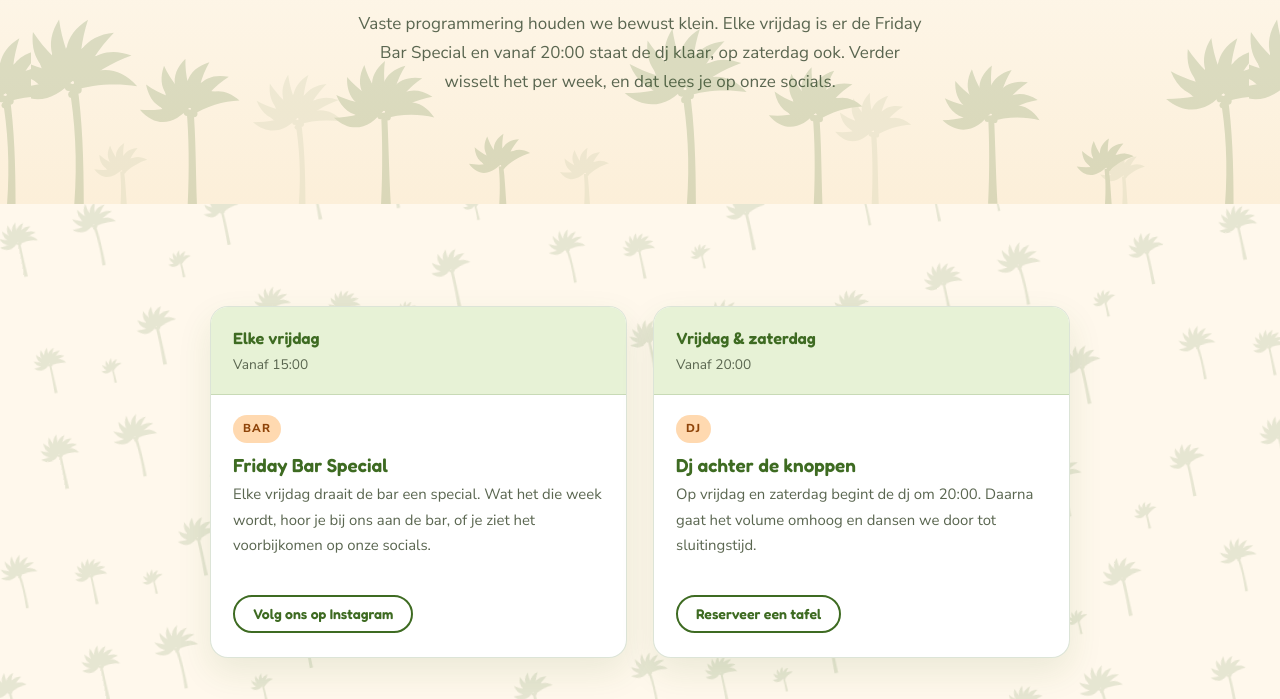
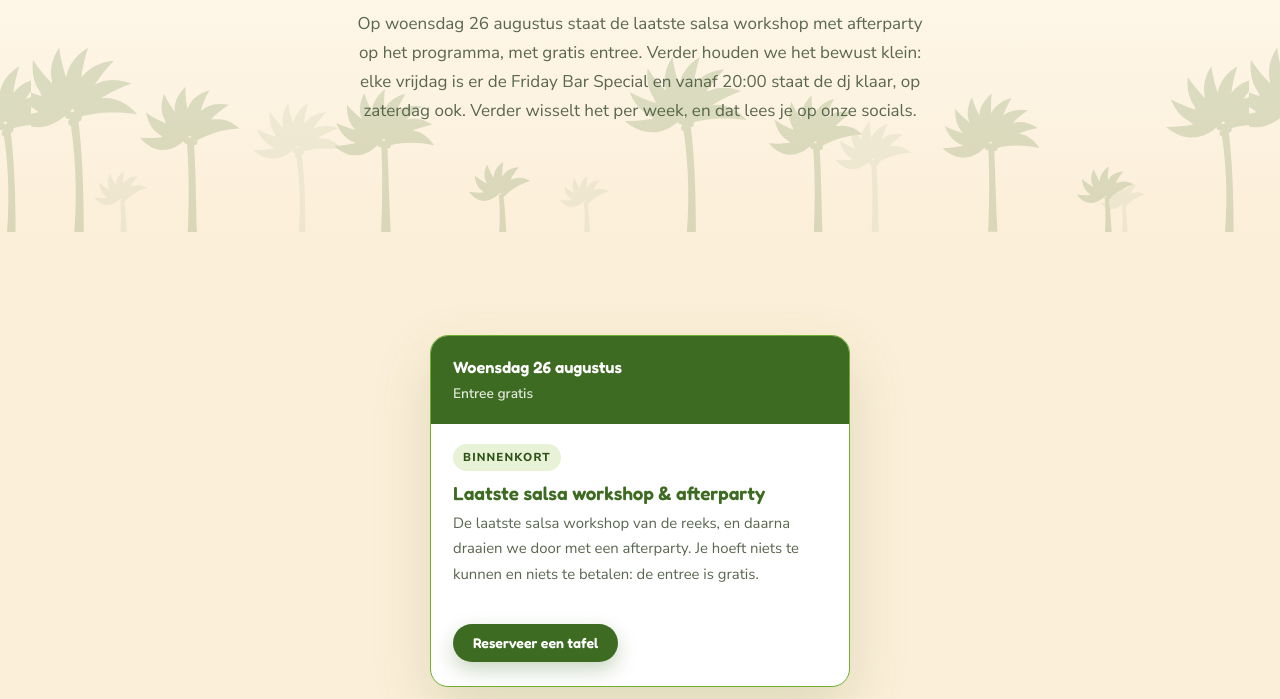
Before and after one commit to Yassin-Jamal/Cafe-United-website, a plain HTML site: page events.html in a window 1280 px wide. Shown: the part 253-952 px from the top of the page. Drawn offline with Linux system fonts and the light colour scheme.

Commit message:
Salsa workshop en afterparty van 26 augustus
One-off on Wednesday 26 August, free entry, so it sits above the weekly
cards on both the events page and the homepage and is styled to outrank
them. Both blocks carry a comment saying they can go after that date.

Co-Authored-By: Claude Opus 5 <noreply@anthropic.com>

```diff
--- a/assets/css/styles.css
+++ b/assets/css/styles.css
@@ -324,6 +324,15 @@ a { color: var(--green-deep); }
   /* not --orange-deep: at 11.5px bold this counts as small text, and
      #A85210 on --orange-soft is only 4.05:1. #8F4409 takes it to 5.3:1. */
   color: #8F4409; margin-bottom: 12px; align-self: flex-start; }
+/* Green rather than orange, so a one-off reads differently from the weekly tags.
+   #2E5218 on --green-soft is 8.1:1, well clear at this size. */
+.tag--accent { background: var(--green-soft); color: var(--green-dark); }
+
+/* A dated one-off: lifted off the page so it outranks the weekly cards. */
+.ecard--featured { border-color: var(--green-mid); box-shadow: var(--shadow-lg); }
+.ecard--featured .ecard__top { background: var(--green-deep); border-bottom-color: var(--green-deep); }
+.ecard--featured .ecard__day { color: #fff; }
+.ecard--featured .ecard__time { color: rgba(255,255,255,.85); font-weight: 600; }
 
 /* ---------- 11. Opening hours ---------- */
 .hours { width: 100%; border-collapse: collapse; font-size: .98rem; }
--- a/events.html
+++ b/events.html
@@ -4,7 +4,7 @@
 <meta charset="utf-8">
 <meta name="viewport" content="width=device-width, initial-scale=1">
 <title>Events — Café United Rotterdam</title>
-<meta name="description" content="Friday Bar Special en dj vanaf 20:00 bij Café United in Rotterdam-Noord. Wat er verder speelt, lees je op onze socials.">
+<meta name="description" content="Woensdag 26 augustus: laatste salsa workshop en afterparty, gratis entree. Verder Friday Bar Special en dj vanaf 20:00 bij Café United in Rotterdam-Noord. Wat er verder speelt, lees je op onze socials.">
 <link rel="icon" href="assets/img/logo.png" type="image/png">
 <link rel="preconnect" href="https://fonts.googleapis.com">
 <link rel="preconnect" href="https://fonts.gstatic.com" crossorigin>
@@ -61,16 +61,45 @@
     <div class="wrap">
       <p class="crumbs"><a href="index.html">Home</a> / Events</p>
       <h1>Events</h1>
-      <p>Vaste programmering houden we bewust klein. Elke vrijdag is er de Friday Bar Special en
+      <p>Op woensdag 26 augustus staat de laatste salsa workshop met afterparty op het programma,
+        met gratis entree. Verder houden we het bewust klein: elke vrijdag is er de Friday Bar Special en
         vanaf 20:00 staat de dj klaar, op zaterdag ook. Verder wisselt het per week, en dat lees
         je op onze socials.</p>
     </div>
     <div class="palm-band palm-band--soft" aria-hidden="true"></div>
   </section>
 
+  <!-- Eenmalig event op 26 augustus 2026. Na die datum mag dit blok weg,
+       samen met de .ecard--featured regels in de CSS als niets anders ze gebruikt. -->
+  <section class="section section--tint">
+    <div class="wrap reveal">
+      <div class="ecard-solo">
+        <article class="card ecard ecard--featured">
+          <div class="ecard__top">
+            <div class="ecard__day">Woensdag 26 augustus</div>
+            <div class="ecard__time">Entree gratis</div>
+          </div>
+          <div class="ecard__body">
+            <span class="tag tag--accent">Binnenkort</span>
+            <h3>Laatste salsa workshop &amp; afterparty</h3>
+            <p>De laatste salsa workshop van de reeks, en daarna draaien we door met een
+              afterparty. Je hoeft niets te kunnen en niets te betalen: de entree is gratis.</p>
+            <div class="btn-row">
+              <a class="btn btn--primary btn--sm" href="reserveren.html">Reserveer een tafel</a>
+            </div>
+          </div>
+        </article>
+      </div>
+    </div>
+  </section>
+
   <section class="section has-wallpaper">
     <div class="wallpaper" data-parallax="1" aria-hidden="true"></div>
     <div class="wrap reveal">
+      <div class="center" style="margin-bottom:2.4em">
+        <p class="eyebrow">Elke week</p>
+        <h2 class="title title--sm">Vaste avonden</h2>
+      </div>
       <div class="ecard-duo">
         <article class="card ecard">
           <div class="ecard__top">
```
Also changed, not shown: index.html (+19 -1 lines).
